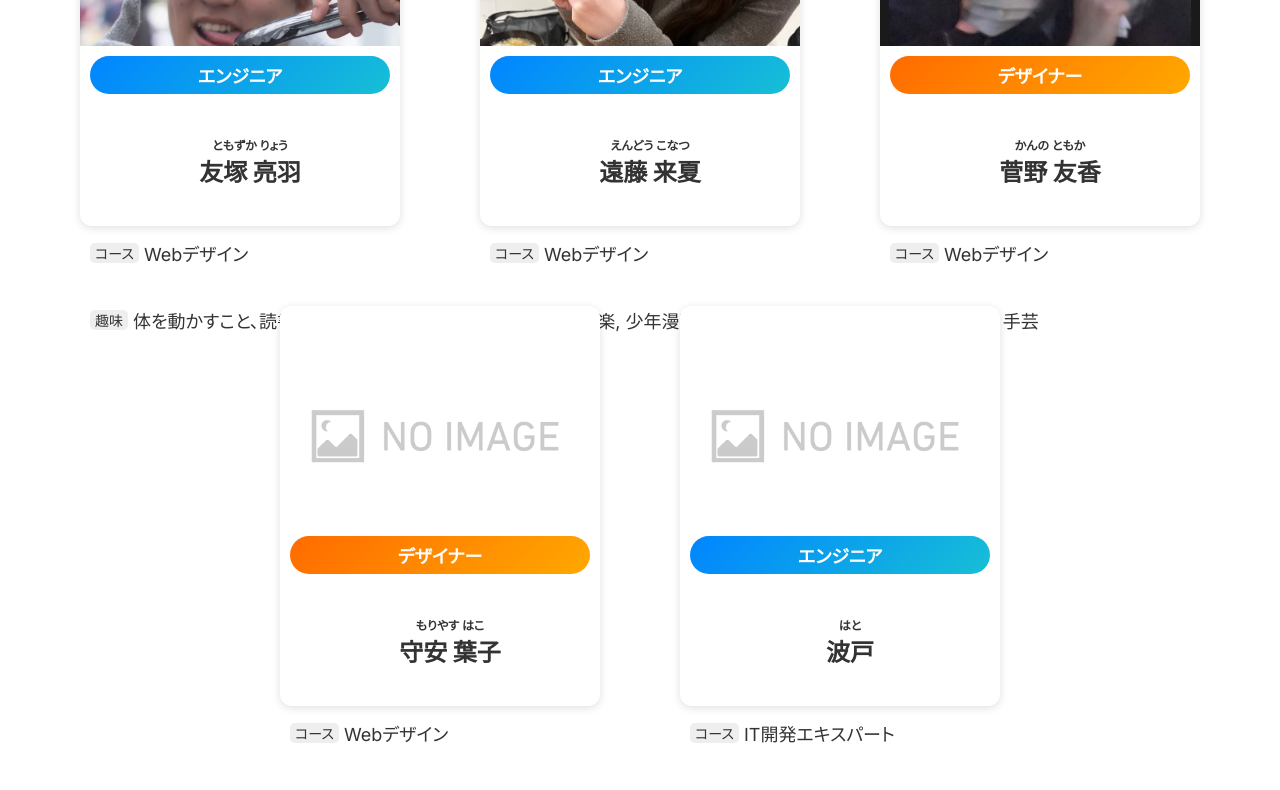
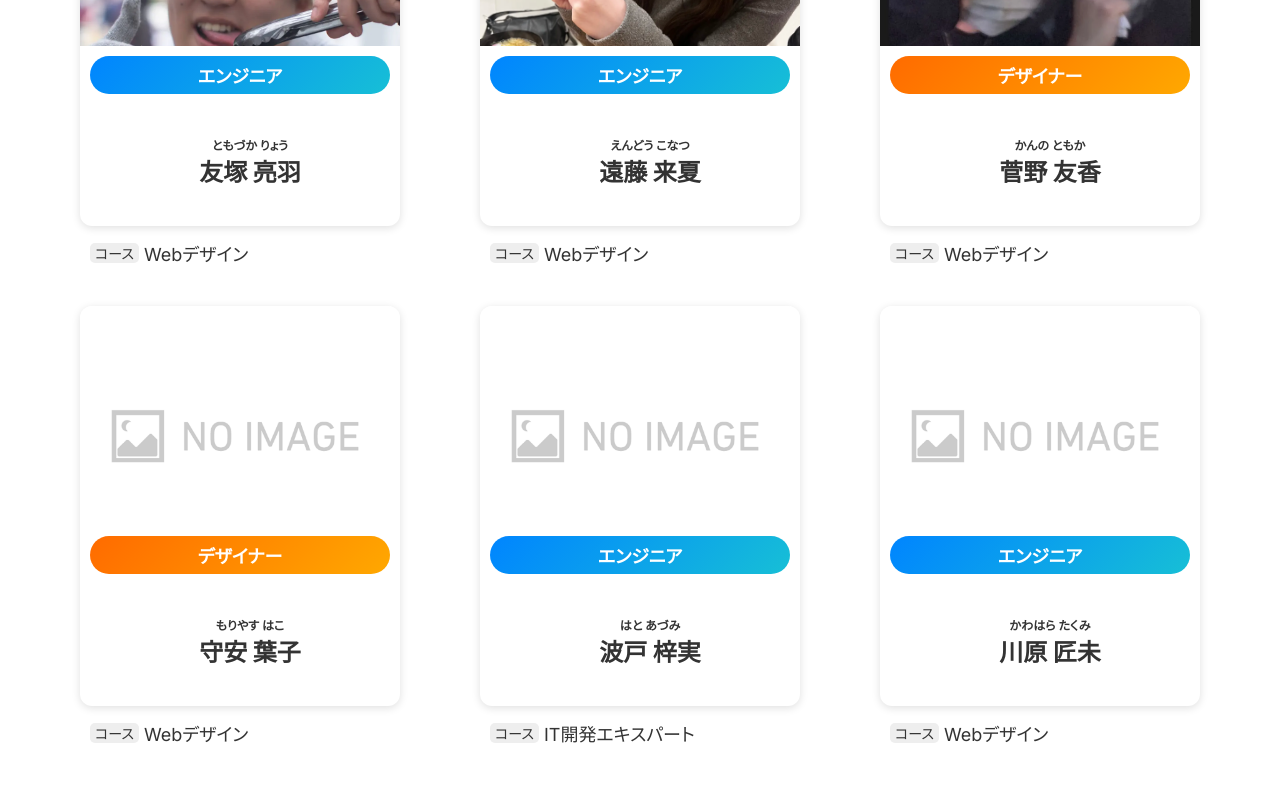
Before and after one commit to HondaYt/w2c-member-page, a Next.js app: page / in a window 1280 px wide. Shown: the part 9180-9970 px from the top of the page. Built offline with nearby package versions, Linux system fonts and the light colour scheme.

Commit message:
4/21:修正

```diff
--- a/src/components/Members.tsx
+++ b/src/components/Members.tsx
@@ -36,7 +36,7 @@ const membersByGrade = {
         },
         {
             name: "友塚 亮羽",
-            kana: "ともずか りょう",
+            kana: "ともづか りょう",
             course: "Webデザイン",
             field: "engineer",
             hobby: "体を動かすこと、読書",
@@ -71,9 +71,18 @@ const membersByGrade = {
             image: "unnamed.png",
         },
         {
-            name: "波戸 ",
-            kana: "はと ",
+            name: "波戸 梓実",
+            kana: "はと あづみ",
             course: "IT開発エキスパート",
+            field: "engineer",
+            hobby: "",
+            message: "",
+            image: "unnamed.png",
+        },
+        {
+            name: "川原 匠未",
+            kana: "かわはら たくみ",
+            course: "Webデザイン",
             field: "engineer",
             hobby: "",
             message: "",
```
